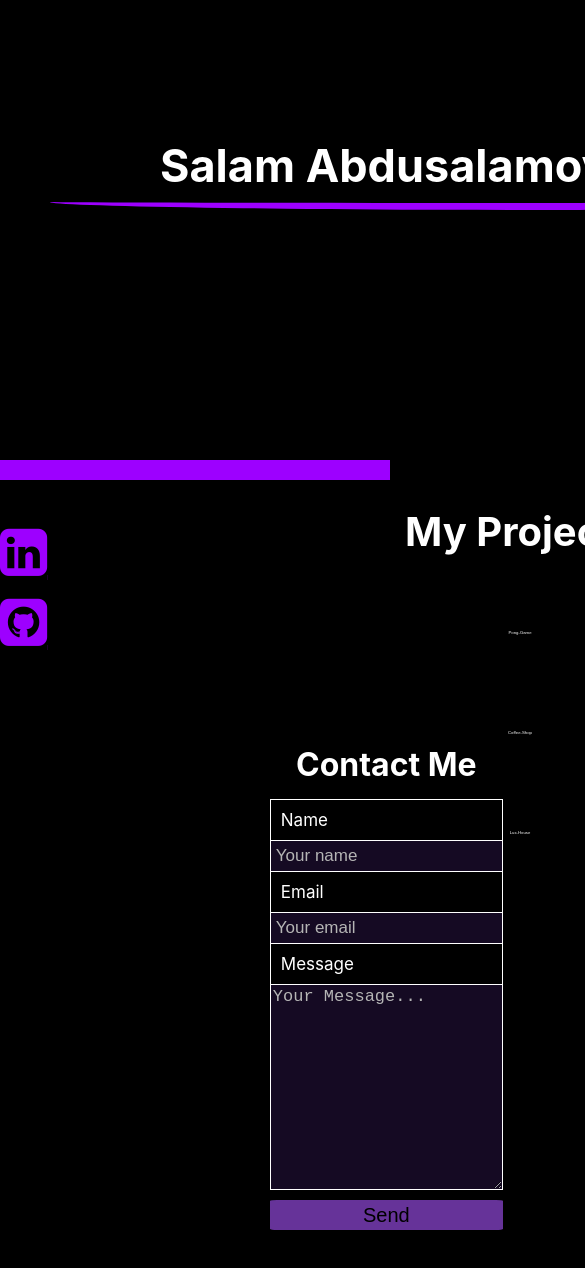
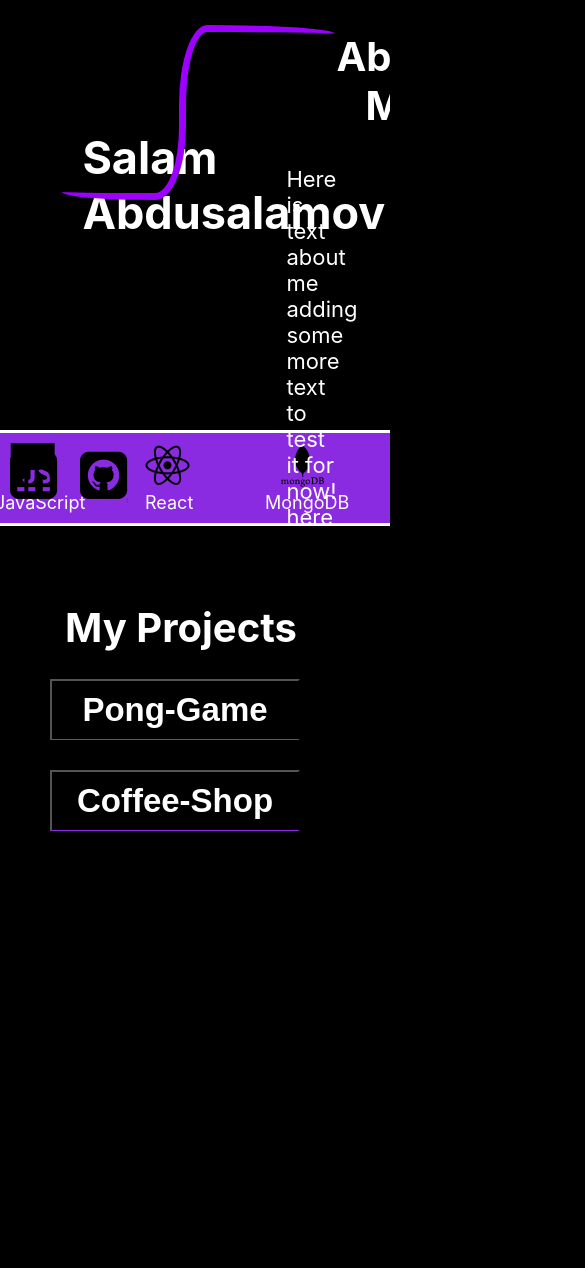
Before and after one commit to Salam3377/Portfolio, a React (Create React App) app in the folder portfolio/: page / in a window 390 px wide. Shown: the top 1268 px of the page, 585 px wide, since content can reach past the window. After the commit the page ends 844 px from the top, so only its background shows below. Built offline with nearby package versions, Linux system fonts and the light colour scheme.

Commit message:
remade some style and adjusted responsive design

```diff
--- a/portfolio/src/components/Home.js
+++ b/portfolio/src/components/Home.js
@@ -2,6 +2,7 @@ import React, { useState, useRef } from "react";
 import '../components/home.css'
 import pongMain from '../images/pong-main-pic.PNG'
 import coffeeShop from '../images/coffee-shop.PNG'
+import luxHouse from '../images/lux-house-pic.PNG'
 import emailjs from '@emailjs/browser';
 
 
@@ -21,11 +22,11 @@ const Home = () => {
 
     const [showProject1, setShowProject1] = useState(false)
     const [showProject2, setShowProject2] = useState(false)
-    const [showProject3, setShowProject3] = useState(false)
+    const [showProject3, setShowProject3] = useState(true)
 
-    const transition1 = showProject1 ? {width: '27vw', zIndex: '2'} : {width: '0vw'} ;
-    const transition2 = showProject2 ? {width: '27vw', zIndex: '2'} : {width: '0vw'} ;
-    const transition3 = showProject3 ? {width: '27vw', zIndex: '2'} : {width: '0vw'} ;
+    const transition1 = showProject1 ? {width: '35vw', opacity: "1", zIndex: '2'} : {width: '0vw', opacity: '0'} ;
+    const transition2 = showProject2 ? {width: '35vw',  opacity: "1", zIndex: '2'} : {width: '0vw', opacity: '0'} ;
+    const transition3 = showProject3 ? {width: '35vw', opacity: "1",  zIndex: '2'} : {width: '0vw',  opacity: "0",} ;
 
     const show1 = () => {
         setShowProject1(!showProject1)
@@ -49,9 +50,8 @@ const Home = () => {
             <div id="header-main-div">
                 <div id="header-LR-divs">
                     <div id="header-left-div">
-                        <div id="border-left-div">
-                            <h1 id="name">Salam Abdusalamov</h1>
-                        </div>
+                        <h1 id="name">Salam Abdusalamov</h1>
+                        <div id="border-left-div"></div>
                     </div>
                     <div id="header-right-div">
                         <div id="border-right-div">
@@ -66,11 +66,36 @@ const Home = () => {
                 </div>
             </div>
 
+            <div id="center-links-div">
+                <div id="side-div">
+                    <a target="_blank" rel="noopener noreferrer" href="https://www.linkedin.com/in/salam-abdusalamov05/" id="linkedin" class="fa fa-linkedin-square"><k></k></a>
+                    <a target="_blank" rel="noopener noreferrer" href="https://github.com/Salam3377" id="github" class="fa fa-github-square" ><k></k></a>
+                </div>
+                <div id="skills">
+                    <div class="icons-div">
+                        <i class="devicon-javascript-plain"></i>
+                        <p id="js-db" class="p-skills">JavaScript</p>
+                    </div>
+                    <div  class="icons-div">
+                        <i class="devicon-react-original"></i>
+                        <p class="p-skills">React</p>
+                    </div>
+                    <div  class="icons-div">
+                        <i class="devicon-mongodb-plain-wordmark"></i>
+                        <p id="js-db" class="p-skills">MongoDB</p>
+                    </div>
+                    <div  class="icons-div">
+                        <i class="devicon-python-plain"></i>
+                        <p class="p-skills">Python</p>
+                    </div>
+                    <div  class="icons-div">
+                        <i class="devicon-django-plain"></i>
+                        <p class="p-skills">DJango</p>
+                    </div>
+                </div>
+            </div>
+
             <div id="middle-body-div">
-                <div id="side-div">
-                    <a target="_blank" rel="noopener noreferrer" href="https://www.linkedin.com/in/salam-abdusalamov05/" id="linkedin" class="fa fa-linkedin-square"><i></i></a>
-                   <a target="_blank" rel="noopener noreferrer" href="https://github.com/Salam3377" id="github" class="fa fa-github-square" ><i></i></a>
-                </div>
 
                 <div id="project-div">
                     <div id="left-div-projects">
@@ -81,22 +106,24 @@ const Home = () => {
                             <button onClick={() => show3()} class="project-buttons">Lux-House</button>
                         </div>
                     </div>
-
+                    {/* <div style={transition1} id="test">
+                        <img style={transition1} id="project1-description-img" alt="" src={pongMain}/>
+                    </div> */}
                     <img style={transition1} id="project1-description-img" alt="" src={pongMain}/>
 
                     <img style={transition2} id="project2-description-img" alt="" src={coffeeShop} />
 
-                    <img style={transition3} id="project3-description-img" alt="" />
+                    <img style={transition3} id="project3-description-img" alt="" src={luxHouse} />
                 </div>
 
                 <div id="contact-me">
                     <form id="contact-form" ref={form} onSubmit={sendEmail}>
                         <h1 id="contact-me-h1">Contact Me</h1>
-                        <label class="label">Name</label>
+                        {/* <label class="label">Name</label> */}
                         <input required placeholder="Your name" class="input" type="text" name="user_name" />
-                        <label  class="label">Email</label>
+                        {/* <label  class="label">Email</label> */}
                         <input required placeholder="Your email" class="input" type="email" name="user_email" />
-                        <label  class="label">Message</label>
+                        {/* <label  class="label">Message</label> */}
                         <textarea required placeholder="Your Message..." id="text-area" name="message" />
                         <input id="button-send" type="submit" value="Send" />
                     </form>
--- a/portfolio/src/components/home.css
+++ b/portfolio/src/components/home.css
@@ -1,82 +1,53 @@
-body {
-    color: white;
-    /* background-color: black; */
-    /* background-color: rgb(143, 143, 143); */
+html,body
+{
+    width: 100%;
+    height: 100%;
+    margin: 0px;
+    padding: 0px;
+    overflow-x: hidden;
+    color: rgb(255, 255, 255);
     background-color: rgb(0, 0, 0);
 }
 #header-main-div {
-    /* width: 70vw; */
-    width: 2000px;
-    height: 400px;
-    /* border: 1px solid white; */
-
-    /* display: flex; */
-    margin-bottom: 100px;
-    margin: auto;
+    min-width: 100%;
+    height: 430px;
+    background-color: rgb(0, 0, 0);
+    position: relative;
+    border-bottom: 3px solid white;
 }
 #header-LR-divs {
+    margin: auto;
     display: flex;
-    margin-left: 50px;
-    margin-top: 10px;
-    position: relative;
-    /* width: 60vw; */
-    width: 1700px;
-    height: 300px;
+    max-width: 68vw;
+    height: 350px;
     /* border: 1px solid white; */
 }
 #header-left-div {
-    /* width: 30vw; */
-    width: 700px;
+    width: 30vw;
     height: 300px;
-    /* border-bottom: 7px solid rgb(157, 0, 255); */
-    /* border-right: 1px solid red; */
-    /* border-bottom-right-radius: 10% 70%; */
     position: relative;
-    /* position: absolute; */
-    /* left: 38px;
-    bottom: 110px; */
-    /* background-color: brown; */
-    /* background-color: bisque; */
+    /* border: 1px solid wheat; */
 }
 #border-left-div {
-    /* width: 30vw;
-    height: 100px; */
-    /* right: 50%; */
     border-bottom: 7px solid rgb(157, 0, 255);
     border-right: 7px solid rgb(157, 0, 255);
-    /* border-right: 1px solid red; */
     border-bottom-right-radius: 30% 90%;
     border-bottom-left-radius: 90% 10%;
     position: absolute;
-    /* left: 38px;
-    bottom: 110px; */
     bottom: 100px;
     height: 30%;
     width: 100%;
 }
 
 #header-right-div {
-    /* width: 30vw; */
-    width: 1000px;
+    width: 40vw;
     height: 300px;
-    /* border-top: 7px solid rgb(157, 0, 255);
-    border-bottom: 7px solid rgb(157, 0, 255); */
-    /* border-left: 3px solid rgb(157, 0, 255); */
-    /* border-left-radius: 6%; */
-    /* border-top-left-radius: 30% 70%; */
     position: relative;
-    /* right: 0px;
-    top: 56px; */
-    /* background-color: yellowgreen; */
+    /* border: 1px solid wheat; */
 }
 #border-right-div {
-    /* width: 30vw;
-    height: 240px; */
     border-top: 7px solid rgb(157, 0, 255);
     border-left: 7px solid rgb(157, 0, 255);
-    /* border-bottom: 7px solid rgb(157, 0, 255); */
-    /* border-left: 3px solid rgb(157, 0, 255); */
-    /* border-left-radius: 6%; */
     border-top-right-radius: 90% 10%;
     border-top-left-radius: 20% 90%;
     position: absolute;
@@ -85,204 +56,203 @@ body {
     width: 100%;
 }
 #name {
-    position: absolute;
-    left: 110px;
-    bottom: -20px;
-    /* background-color: red; */
-    /* text-align: center; */
-    /* font-size: 1.7vw; */
     font-size: 45px;
-    width: 700px;
+    margin-top: 130px;
+    margin-left: 20px;
 }
 #about-me {
-    position: absolute;
-    /* font-size: 1.7vw; */
     font-size: 40px;
-    left: 500px;
-    top: 0px;
-    /* background-color: red; */
-    /* text-align: center; */
-    width: 700px;
+    width: fit-content;
     margin: auto;
+    text-align: center;
+    padding-left: 150px;
 }
 #about-me-text {
-    position: absolute;
-    top: 70px;
-    left: 170px;
-    /* font-size: 0.9vw; */
     font-size: 22px;
-    /* background-color: red; */
-    /* width: 28vw; */
-    width: 800px;
+    max-width: 700px;
     margin: 10px auto;
+    padding-left: 100px;
 }
-
-#middle-body-div {
-    margin-top: 50px;
+#center-links-div {
     display: flex;
     width: 100%;
-    height: 800px;
-    border-top: 20px solid rgb(157, 0, 255);
+    height: 90px;
+    /* background-color: rgb(6, 141, 214); */
+    background-color: blueviolet;
+}
+#skills {
+    width: 650px;
+    height: 90px;
+    /* background-color: red; */
+    display: flex;
+    margin: auto;
+    padding-right: 170px;
+}
+.icons-div {
+    width: fit-content;
+    /* margin-right: 50px; */
+    padding: 10px 10px 0px;
+}
+i {
+    font-size: 45px;
+    margin-right: 70px;
+    color: black;
+    background-color: blueviolet;
+}
+.p-skills {
+    padding-top: 3px;
+    font-size: 18px;
+    margin: 0;
+}
+#js-db {
+    margin-left: -15px;
+}
+#middle-body-div {
+    overflow: hidden;
+    margin-top: 0px;
+    display: flex;
+    min-width: 100%;
+    min-height: 800px;
     position: relative;
     background-color: rgb(0, 0, 0);
+    border-top: 3px solid white;
 
 }
 #side-div {
-    margin-top: 25px;
-    width: 55px;
-    height: 200px;
     position: relative;
-    /* border: 1px solid white; */
 }
 .fa {
     position: absolute;
     font-size: 55px;
-    color: rgb(157, 0, 255);
-    padding-top: 10px;
-}
-#linkedin {
-    top: 10px;
+    color: rgb(0, 0, 0);
+    padding: 15px 10px 0 10px;
 }
 #github {
-    top: 80px;
+    left: 70px;
 }
 .fa:hover {
     cursor: pointer;
     font-size: 57px;
-
 }
 #project-div {
     position: relative;
     display: flex;
-    margin-left: 370px;
-    height: 600px;
-    width: 53vw;
-    /* border: 1px solid white; */
+    height: fit-content;
+    margin-left: 50px;
+    margin-top: 50px;
+    width: 1700px;
+    min-width: 1000px;
+    min-height: 700px;
+    /* border: 1px solid rgb(255, 255, 255); */
 }
 #my-projects-h1 {
-    margin-left: 35px;
+    margin-left: 15px;
     font-size: 40px;
+    color: rgb(255, 255, 255);
 }
 #left-div-projects {
-    /* border: 1px solid white; */
+    /* border: 1px solid blue; */
 }
 #project-buttons-list-div {
-    /* border: 1px solid white; */
-    width: 300px;
-    height: 300px;
+    width: 250px;
+    height: 200px;
     display: grid;
-
 }
 .project-buttons {
-    border-bottom: 1px solid white;
-    border: none;
-    font-size: 1.1vw;
-    background-color: black;
-    /* background-color: rgb(20, 2, 39); */
-    color: white;
+    border-bottom: 1px solid blueviolet;
+    margin-bottom: 30px;
+    padding: 10px;
+    background-color: rgb(0, 0, 0);
+    color: rgb(255, 255, 255);
     text-align: center;
+    font-size: 33px;
+    font-weight: bold;
 }
 .project-buttons:hover {
     cursor: pointer;
-    /* opacity: 0.5; */
     transition: 0.3s;
+    color: blueviolet;
     background-color: rgba(66, 64, 64, 0.745);
 }
-#test {
-    width: 700px;
-    float: left;
-}
+
 #project1-description-img{
+    margin: auto;
     z-index: 1;
-    position: absolute;
-    /* object-fit: none; */
-    float: left;
-    left: 450px;
-    top: 50px;
-    height: 450px;
-    /* width: 25vw; */
-    width: 27vw;
+    object-fit: cover;
+    height: 500px;
+    width: 35vw;
     background-color: red;
-    transition-property: width;
-    transition-duration: 0.7s;
+    transition-property: opacity width;
+    transition-duration: 0.5s;
 }
 #project2-description-img {
+    margin: auto;
     z-index: 1;
-    position: absolute;
-    /* object-fit: cover; */
-    left: 450px;
-    top: 50px;
-    height: 450px;
-    width: 27vw;
+
+    height: 500px;
+    width: 35vw;
     background-color: yellow;
-    transition-property: width;
+    transition-property: opacity width;
     transition-duration: 0.7s;
 }
 #project3-description-img {
+    margin: auto;
     z-index: 1;
-    position: absolute;
-    left: 450px;
-    top: 50px;
-    height: 450px;
-    width: 27vw;
-    background-color: green;
-    transition-property: width;
-    transition-duration: 0.7s;
+    height: 500px;
+    width: 35vw;
+    transition-property: opacity width;
+    transition-duration: 0.4s;
 }
 
 #contact-me {
-    height: fit-content;
-    width: 18vw;
-    /* border: 1px solid white;
-    border-bottom: none; */
-    position: absolute;
-    right: 50px;
-    bottom: 50px;
+    height: 414px;
+    border: 3px solid blueviolet;
+    width: 300px;
+    margin: 300px 0 0 12vw;
 }
 #contact-form {
     padding-top: 0px;
     display: grid;
-    /* border: 1px solid white; */
 }
 #contact-me-h1 {
     text-align: center;
-    /* background-color: red; */
-    padding-bottom: 15px;
+    font-size: 28px;
+    padding-bottom: 10px;
     padding-top: 15px;
     margin-top: 0px;
     margin-bottom: 0px;
-    border-bottom: 1px solid white;
+    color: rgb(255, 255, 255);
 }
-.label {
-    font-size: 17px;
-    padding: 10px;
-    border-left: 1px solid rgb(255, 255, 255);
-    border-right: 1px solid rgb(255, 255, 255);
-}
+
 .input {
     padding: 5px;
     height: 20px;
-    font-size: 17px;
+    font-size: 15px;
     color: rgb(0, 0, 0);
-    background-color: rgb(21, 10, 35);
-    border: 1px solid white;
+    background-color: rgb(255, 255, 255);
+    margin: 0px 0 20px 0;
 }
 #text-area {
     height: 200px;
-    color: rgb(255, 255, 255);
-    background-color: rgb(21, 10, 35);
-    border: 1px solid rgb(255, 255, 255);
+    color: rgb(0, 0, 0);
+    background-color: rgb(255, 255, 255);
     font-size: 17px;
 }
 #button-send {
-    /* width: 100px; */
+    width: 170px;
     height: 30px;
     font-size: 20px;
     border-radius: 3%;
     border: none;
-    margin-top: 10px;
-    background-color: rebeccapurple;
+    margin: 3px auto;
+    background-color: rgb(255, 255, 255);
+    border: 1px solid black;
+    color: rgb(0, 0, 0);
 }
 ::placeholder {
-    color: rgb(181, 181, 181);
+    color: rgb(87, 87, 87);
 }
+#button-send:hover {
+    background-color: antiquewhite;
+    cursor: pointer;
+}
```
Also changed, not shown: portfolio/public/index.html (+10 -0 lines), portfolio/src/images/lux-house-pic.PNG (added).
